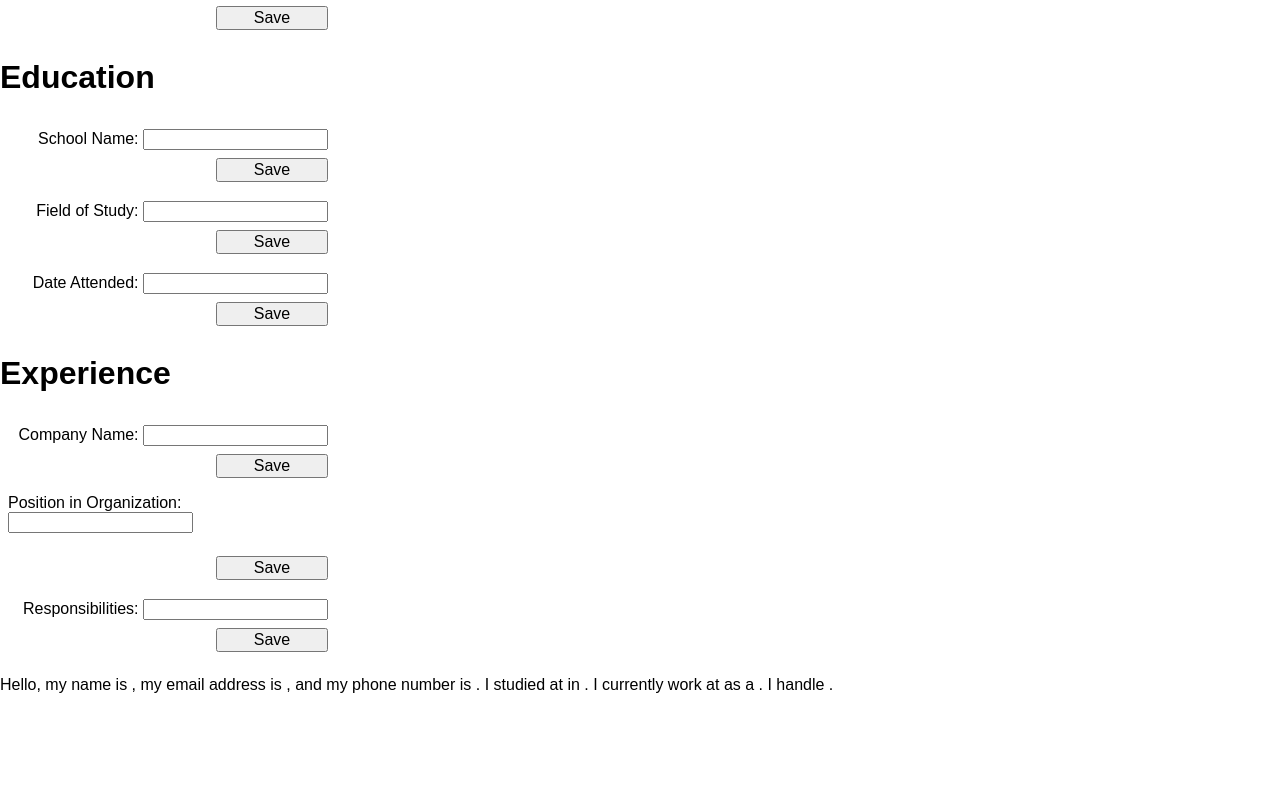
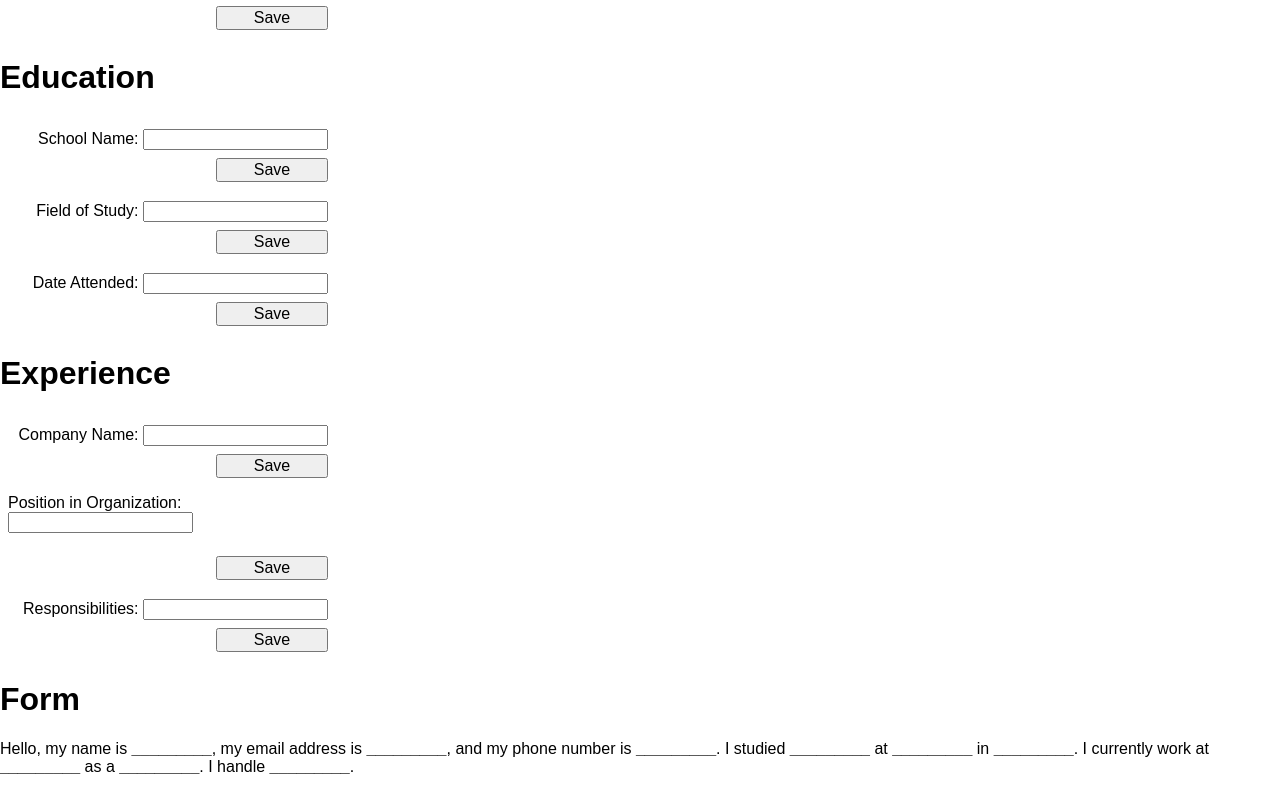
Before and after one commit to logjscript/First-React-Project, a React (Vite) app: page / in a window 1280 px wide. Shown: the part 258-1050 px from the top of the page. Before the commit the page ends 968 px from the top, so only its background shows below. Built offline with nearby package versions, Linux system fonts and the light colour scheme.

Commit message:
Change variables to add placeholders to Form

```diff
--- a/src/form.jsx
+++ b/src/form.jsx
@@ -1,12 +1,15 @@
 export function Form({ stateValues }) {
     return (
+        <div className='form-text'>
+        <h1>Form</h1>
         <p>
-            Hello, my name is <b>{stateValues['Name']}</b>,
-            my email address is <b>{stateValues['Email']}</b>,
-            and my phone number is <b>{stateValues['Phone Number']}</b>.
-            I studied <b>{stateValues['Field of Study']}</b> at <b>{stateValues['School Name']}</b> in <b>{stateValues['Date Attended']}</b>.
-            I currently work at <b>{stateValues['Company Name']}</b> as a <b>{stateValues['Position in Organization']}</b>.
-            I handle <b>{stateValues['Responsibilities']}</b>.
+            Hello, my name is <b>{stateValues['Name'] ? stateValues['Name'] : '_________'}</b>,
+            my email address is <b>{stateValues['Email'] ? stateValues['Email'] : '_________'}</b>,
+            and my phone number is <b>{stateValues['Phone Number'] ? stateValues['Phone Number'] : '_________'}</b>.
+            I studied <b>{stateValues['Field of Study'] ? stateValues['Field of Study'] : '_________'}</b> at <b>{stateValues['School Name'] ? stateValues['School Name'] : '_________'}</b> in <b>{stateValues['Date Attended'] ? stateValues['Date Attended'] : '_________'}</b>.
+            I currently work at <b>{stateValues['Company Name'] ? stateValues['Company Name'] : '_________'}</b> as a <b>{stateValues['Position in Organization'] ? stateValues['Position in Organization'] : '_________'}</b>.
+            I handle <b>{stateValues['Responsibilities'] ? stateValues['Responsibilities'] : '_________'}</b>.
         </p>
+    </div>
     );
 }
```
